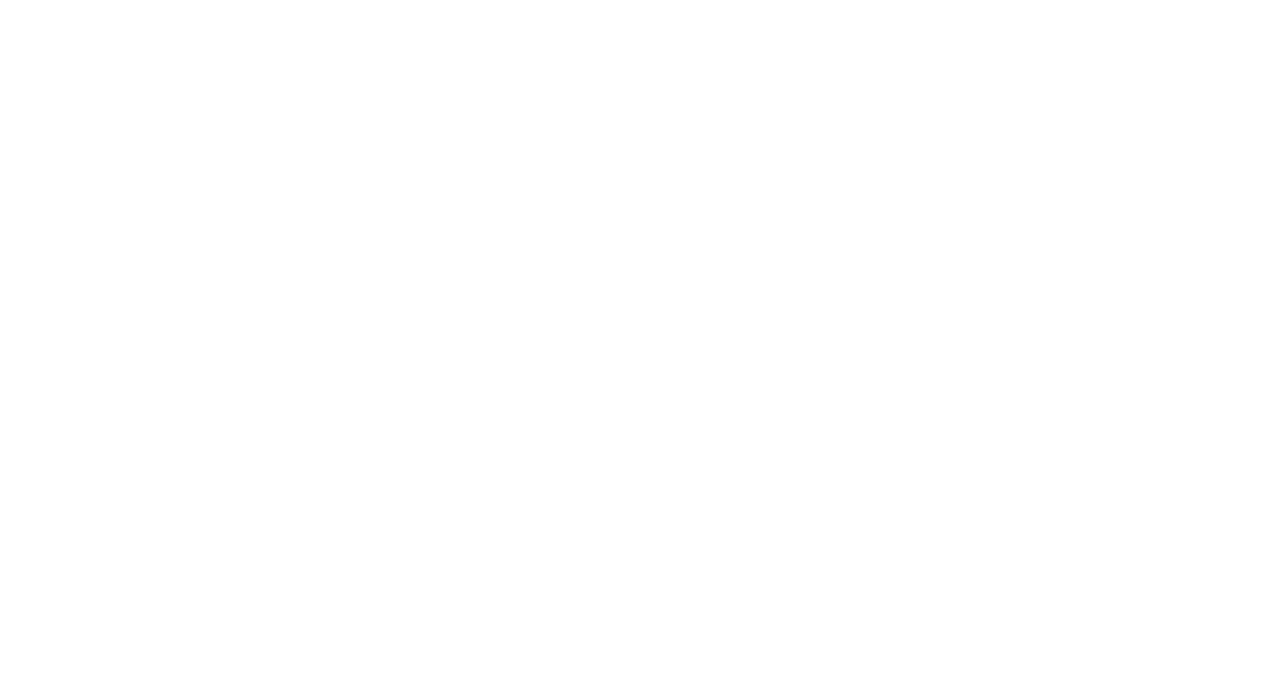
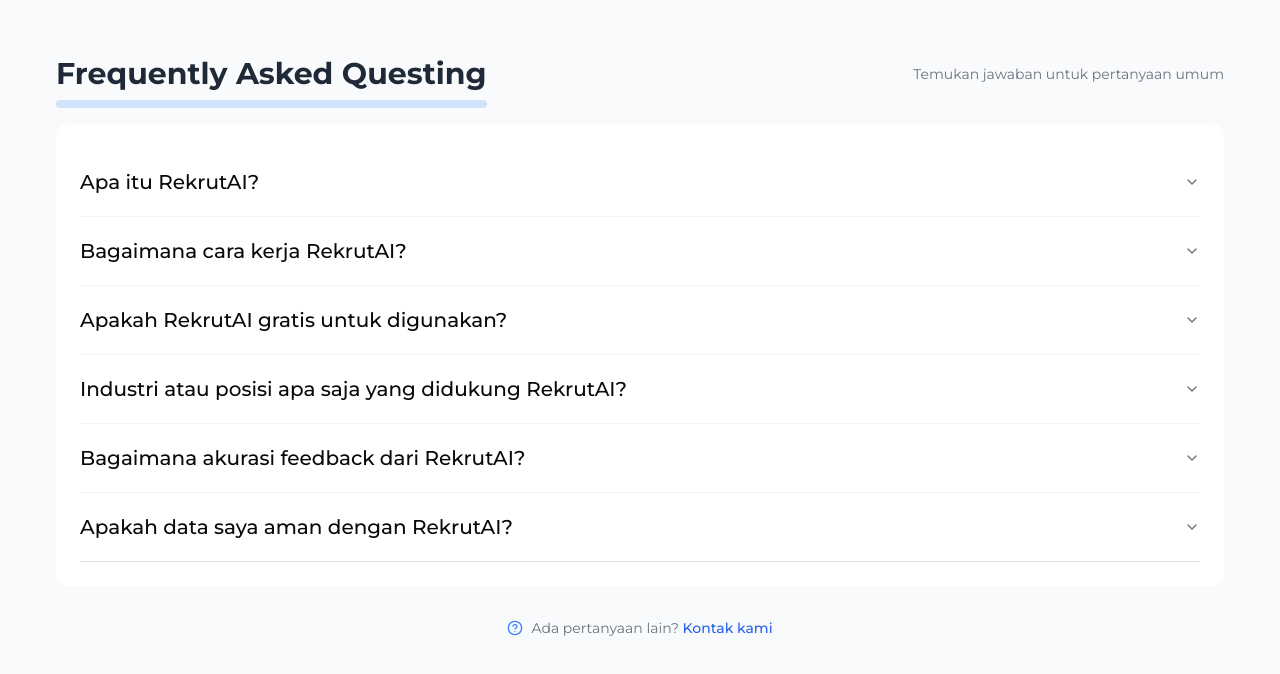
Before and after one commit to dhekaag/rekrut-ai, a React (Vite) app in the folder src/rekrut-ai-frontend/: page / in a window 1280 px wide. Shown: the part 1094-1768 px from the top of the page. Before the commit the page ends 1078 px from the top, so only its background shows below. Built offline with nearby package versions, Linux system fonts and the light colour scheme.

Commit message:
feat(accordion): added accordion

```diff
--- a/src/rekrut-ai-frontend/package.json
+++ b/src/rekrut-ai-frontend/package.json
@@ -11,6 +11,7 @@
     "preview": "vite preview"
   },
   "dependencies": {
+    "@radix-ui/react-accordion": "^1.2.3",
     "@radix-ui/react-slot": "^1.1.2",
     "@reduxjs/toolkit": "^2.5.1",
     "@tanstack/react-query": "^5.66.8",
--- /dev/null
+++ b/src/rekrut-ai-frontend/src/components/FAQAccordion.jsx
@@ -0,0 +1,118 @@
+import React from "react";
+import {
+  Accordion,
+  AccordionContent,
+  AccordionItem,
+  AccordionTrigger,
+} from "@/components/ui/accordion";
+import { Link } from "react-router-dom";
+
+const FAQAccordion = () => {
+  const faqItems = [
+    {
+      question: "Apa itu RekrutAI?",
+      answer:
+        "RekrutAI adalah platform interview berbasis AI yang membantu kandidat berlatih untuk wawancara kerja. Kami menyediakan simulasi wawancara yang realistis dengan analisis dan umpan balik real-time untuk membantu Anda mempersiapkan diri menghadapi wawancara kerja teknologi.",
+    },
+    {
+      question: "Bagaimana cara kerja RekrutAI?",
+      answer:
+        "RekrutAI bekerja dengan menggunakan algoritma AI canggih untuk mensimulasikan wawancara. Anda akan menjawab pertanyaan seperti dalam wawancara nyata, kemudian sistem akan menganalisis jawaban Anda dan memberikan umpan balik yang konstruktif untuk perbaikan.",
+    },
+    {
+      question: "Apakah RekrutAI gratis untuk digunakan?",
+      answer:
+        "RekrutAI menawarkan paket gratis dengan fitur terbatas dan paket premium dengan fitur lengkap. Paket gratis memungkinkan Anda mengakses beberapa template wawancara dasar, sementara paket premium membuka semua fitur termasuk analisis mendalam dan sesi wawancara tak terbatas.",
+    },
+    {
+      question: "Industri atau posisi apa saja yang didukung RekrutAI?",
+      answer:
+        "RekrutAI mendukung berbagai posisi di industri teknologi, termasuk pengembang software, data scientist, UX designer, product manager, dan banyak lagi. Kami terus menambahkan template wawancara baru untuk berbagai posisi dan tingkat pengalaman.",
+    },
+    {
+      question: "Bagaimana akurasi feedback dari RekrutAI?",
+      answer:
+        "Feedback RekrutAI dirancang berdasarkan input dari profesional HR dan technical interviewer berpengalaman. Meskipun tidak ada sistem yang sempurna, umpan balik kami sangat relevan dengan standar industri saat ini dan terus ditingkatkan melalui pembelajaran mesin.",
+    },
+    {
+      question: "Apakah data saya aman dengan RekrutAI?",
+      answer:
+        "Keamanan data adalah prioritas utama kami. Semua interaksi Anda dienkripsi dan kami tidak pernah membagikan informasi pribadi Anda dengan pihak ketiga tanpa izin. Anda juga dapat menghapus data Anda kapan saja melalui pengaturan akun.",
+    },
+  ];
+
+  return (
+    <div className="w-full mx-auto bg-gray-50 rounded-xl overflow-hidden">
+      <div className="p-6 md:p-10">
+        <div className="flex flex-col sm:flex-row sm:items-center sm:justify-between mb-8">
+          <h2 className="text-3xl font-bold text-gray-800 relative">
+            <span className="relative z-10">Frequently Asked Questing</span>
+            <span className="absolute -bottom-4 left-0 w-full h-2 bg-blue-500/20 rounded-full z-0"></span>
+          </h2>
+          <p className="text-gray-500 mt-6 sm:mt-0 text-sm">
+            Temukan jawaban untuk pertanyaan umum
+          </p>
+        </div>
+
+        <div className="bg-white rounded-xl p-4 md:p-6">
+          <Accordion type="single" collapsible className="w-full">
+            {faqItems.map((item, index) => (
+              <AccordionItem
+                key={index}
+                value={`item-${index}`}
+                className={`${
+                  index !== faqItems.length - 1
+                    ? "border-b border-gray-100"
+                    : ""
+                } py-1`}
+              >
+                <AccordionTrigger className="text-lg md:text-xl font-medium py-4 hover:no-underline group">
+                  <div className="flex items-start text-left hover:text-blue-600 transition-colors">
+                    {item.question}
+                  </div>
+                </AccordionTrigger>
+                <AccordionContent className="text-gray-600 pb-6">
+                  <div className="bg-gray-50 p-4 rounded-lg border-l-4 border-blue-400">
+                    {item.answer}
+                  </div>
+                </AccordionContent>
+              </AccordionItem>
+            ))}
+          </Accordion>
+        </div>
+
+        <div className="mt-8 flex items-center justify-center">
+          <div className="flex items-center space-x-2 text-sm text-gray-500">
+            <svg
+              xmlns="http://www.w3.org/2000/svg"
+              width="16"
+              height="16"
+              viewBox="0 0 24 24"
+              fill="none"
+              stroke="currentColor"
+              strokeWidth="2"
+              strokeLinecap="round"
+              strokeLinejoin="round"
+              className="text-blue-500"
+            >
+              <path d="M9.09 9a3 3 0 0 1 5.83 1c0 2-3 3-3 3"></path>
+              <circle cx="12" cy="12" r="10"></circle>
+              <line x1="12" y1="17" x2="12" y2="17"></line>
+            </svg>
+            <span>
+              Ada pertanyaan lain?{" "}
+              <Link
+                to={"/"}
+                className="text-blue-600 font-medium hover:underline"
+              >
+                Kontak kami
+              </Link>
+            </span>
+          </div>
+        </div>
+      </div>
+    </div>
+  );
+};
+
+export default FAQAccordion;
--- /dev/null
+++ b/src/rekrut-ai-frontend/src/components/ui/accordion.jsx
@@ -0,0 +1,41 @@
+import * as React from "react"
+import * as AccordionPrimitive from "@radix-ui/react-accordion"
+import { ChevronDown } from "lucide-react"
+
+import { cn } from "@/lib/utils"
+
+const Accordion = AccordionPrimitive.Root
+
+const AccordionItem = React.forwardRef(({ className, ...props }, ref) => (
+  <AccordionPrimitive.Item ref={ref} className={cn("border-b", className)} {...props} />
+))
+AccordionItem.displayName = "AccordionItem"
+
+const AccordionTrigger = React.forwardRef(({ className, children, ...props }, ref) => (
+  <AccordionPrimitive.Header className="flex">
+    <AccordionPrimitive.Trigger
+      ref={ref}
+      className={cn(
+        "flex flex-1 items-center justify-between py-4 text-sm font-medium transition-all hover:underline text-left [&[data-state=open]>svg]:rotate-180",
+        className
+      )}
+      {...props}>
+      {children}
+      <ChevronDown
+        className="h-4 w-4 shrink-0 text-muted-foreground transition-transform duration-200" />
+    </AccordionPrimitive.Trigger>
+  </AccordionPrimitive.Header>
+))
+AccordionTrigger.displayName = AccordionPrimitive.Trigger.displayName
+
+const AccordionContent = React.forwardRef(({ className, children, ...props }, ref) => (
+  <AccordionPrimitive.Content
+    ref={ref}
+    className="overflow-hidden text-sm data-[state=closed]:animate-accordion-up data-[state=open]:animate-accordion-down"
+    {...props}>
+    <div className={cn("pb-4 pt-0", className)}>{children}</div>
+  </AccordionPrimitive.Content>
+))
+AccordionContent.displayName = AccordionPrimitive.Content.displayName
+
+export { Accordion, AccordionItem, AccordionTrigger, AccordionContent }
--- a/src/rekrut-ai-frontend/src/pages/Home.jsx
+++ b/src/rekrut-ai-frontend/src/pages/Home.jsx
@@ -1,5 +1,6 @@
 import React from "react";
 import InterviewCards from "@/components/Fragments/InterviewCard";
+import FAQAccordion from "@/components/FAQAccordion";
 
 const Home = () => {
   return (
@@ -13,8 +14,10 @@
             We got you covered for any tech-related job interview!
           </p>
         </div>
-
         <InterviewCards />
+        <div className="mt-20 mb-12">
+          <FAQAccordion />
+        </div>
       </div>
     </div>
   );
--- a/src/rekrut-ai-frontend/tailwind.config.js
+++ b/src/rekrut-ai-frontend/tailwind.config.js
@@ -5,56 +5,83 @@
   theme: {
   	extend: {
   		fontFamily: {
-        sans: ["Montserrat", "ui-sans-serif", "system-ui", "sans-serif"],
+  			sans: [
+  				'Montserrat',
+  				'ui-sans-serif',
+  				'system-ui',
+  				'sans-serif'
+  			]
   		},
   		borderRadius: {
-        lg: "var(--radius)",
-        md: "calc(var(--radius) - 2px)",
-        sm: "calc(var(--radius) - 4px)",
+  			lg: 'var(--radius)',
+  			md: 'calc(var(--radius) - 2px)',
+  			sm: 'calc(var(--radius) - 4px)'
   		},
   		colors: {
-        background: "hsl(var(--background))",
-        foreground: "hsl(var(--foreground))",
+  			background: 'hsl(var(--background))',
+  			foreground: 'hsl(var(--foreground))',
   			card: {
-          DEFAULT: "hsl(var(--card))",
-          foreground: "hsl(var(--card-foreground))",
+  				DEFAULT: 'hsl(var(--card))',
+  				foreground: 'hsl(var(--card-foreground))'
   			},
   			popover: {
-          DEFAULT: "hsl(var(--popover))",
-          foreground: "hsl(var(--popover-foreground))",
+  				DEFAULT: 'hsl(var(--popover))',
+  				foreground: 'hsl(var(--popover-foreground))'
   			},
   			primary: {
-          DEFAULT: "hsl(var(--primary))",
-          foreground: "hsl(var(--primary-foreground))",
+  				DEFAULT: 'hsl(var(--primary))',
+  				foreground: 'hsl(var(--primary-foreground))'
   			},
   			secondary: {
-          DEFAULT: "hsl(var(--secondary))",
-          foreground: "hsl(var(--secondary-foreground))",
+  				DEFAULT: 'hsl(var(--secondary))',
+  				foreground: 'hsl(var(--secondary-foreground))'
   			},
   			muted: {
-          DEFAULT: "hsl(var(--muted))",
-          foreground: "hsl(var(--muted-foreground))",
+  				DEFAULT: 'hsl(var(--muted))',
+  				foreground: 'hsl(var(--muted-foreground))'
   			},
   			accent: {
-          DEFAULT: "hsl(var(--accent))",
-          foreground: "hsl(var(--accent-foreground))",
+  				DEFAULT: 'hsl(var(--accent))',
+  				foreground: 'hsl(var(--accent-foreground))'
   			},
   			destructive: {
-          DEFAULT: "hsl(var(--destructive))",
-          foreground: "hsl(var(--destructive-foreground))",
+  				DEFAULT: 'hsl(var(--destructive))',
+  				foreground: 'hsl(var(--destructive-foreground))'
   			},
-        border: "hsl(var(--border))",
-        input: "hsl(var(--input))",
-        ring: "hsl(var(--ring))",
+  			border: 'hsl(var(--border))',
+  			input: 'hsl(var(--input))',
+  			ring: 'hsl(var(--ring))',
   			chart: {
-          1: "hsl(var(--chart-1))",
-          2: "hsl(var(--chart-2))",
-          3: "hsl(var(--chart-3))",
-          4: "hsl(var(--chart-4))",
-          5: "hsl(var(--chart-5))",
+  				'1': 'hsl(var(--chart-1))',
+  				'2': 'hsl(var(--chart-2))',
+  				'3': 'hsl(var(--chart-3))',
+  				'4': 'hsl(var(--chart-4))',
+  				'5': 'hsl(var(--chart-5))'
+  			}
   		},
+  		keyframes: {
+  			'accordion-down': {
+  				from: {
+  					height: '0'
   				},
+  				to: {
+  					height: 'var(--radix-accordion-content-height)'
+  				}
   			},
+  			'accordion-up': {
+  				from: {
+  					height: 'var(--radix-accordion-content-height)'
+  				},
+  				to: {
+  					height: '0'
+  				}
+  			}
+  		},
+  		animation: {
+  			'accordion-down': 'accordion-down 0.2s ease-out',
+  			'accordion-up': 'accordion-up 0.2s ease-out'
+  		}
+  	}
   },
   plugins: [require("tailwindcss-animate")],
 };
```
Lines whose indentation alone changed are shown as unchanged.
